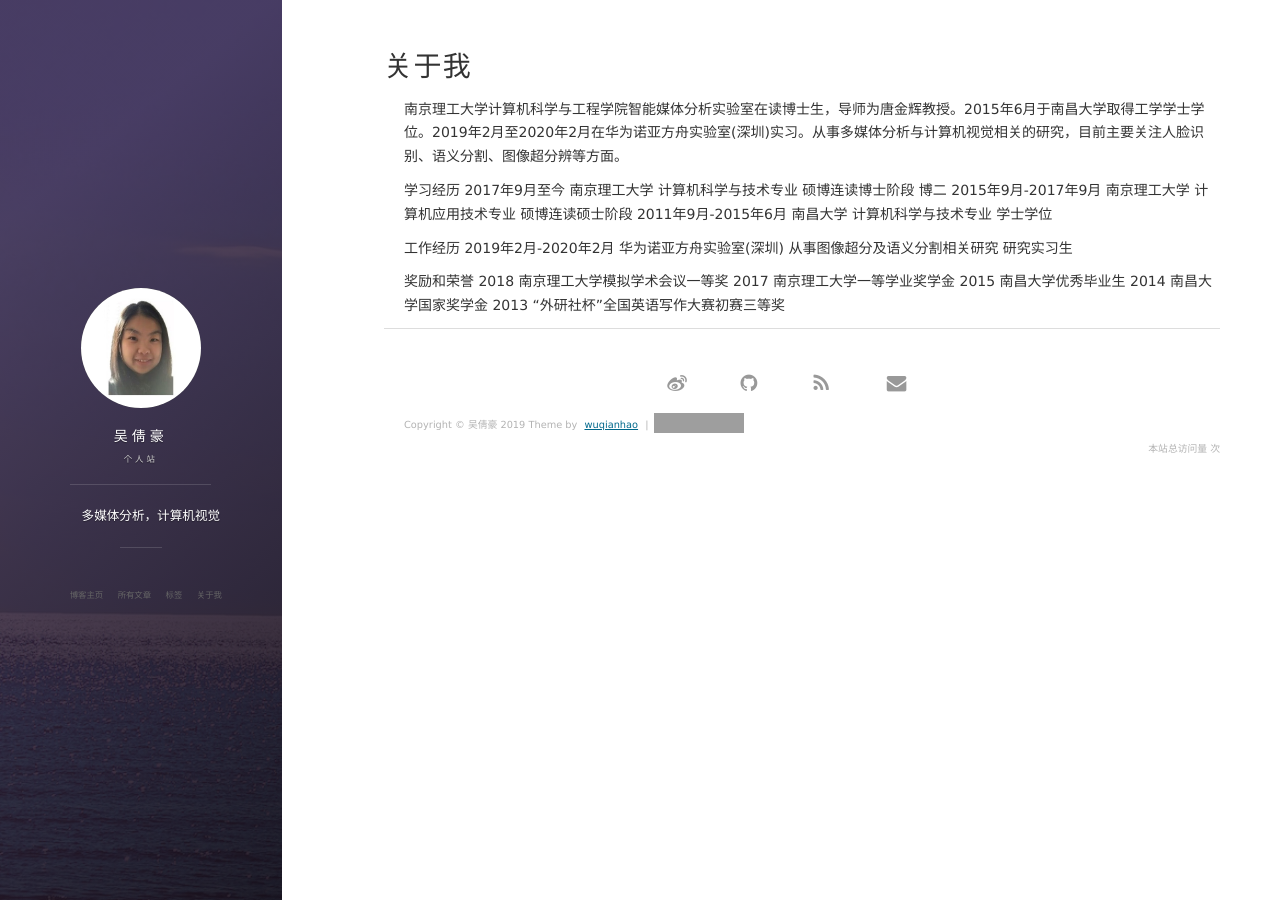
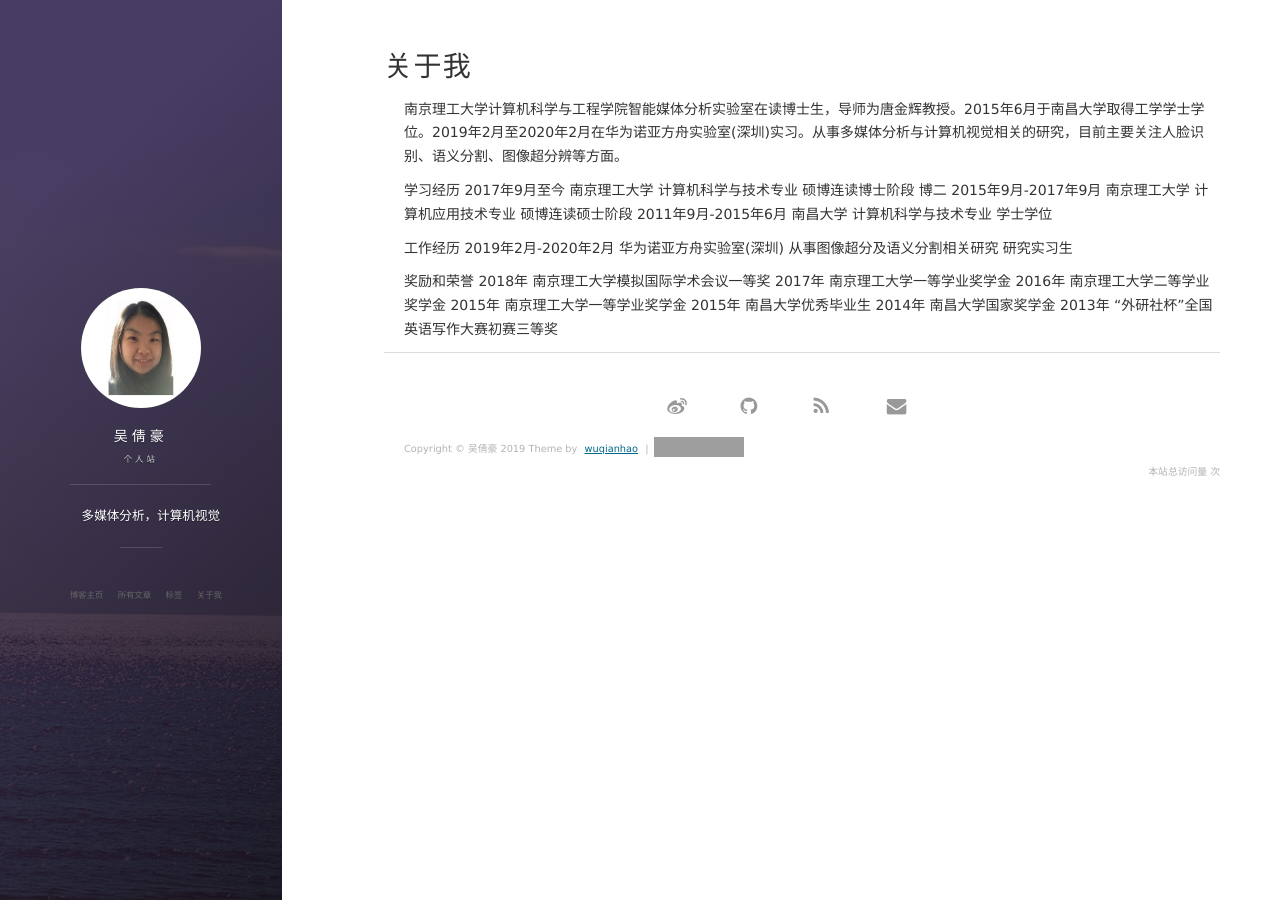
Before and after one commit to wqhIris/homepage, a Jekyll site: the page built from about.md, in a window 1280 px wide. Built offline with Jekyll 4.4.1, drawn with Linux system fonts in a browser that asks for light colours; nearby versions of some CDN libraries; comment, search, counter and statistics services are not loaded; grey boxes are pictures that could not be loaded.

Commit message:
Update about.md

```diff
--- a/about.md
+++ b/about.md
@@ -14,8 +14,10 @@ title: 关于我
 2019年2月-2020年2月   华为诺亚方舟实验室(深圳) 从事图像超分及语义分割相关研究 研究实习生
 
 奖励和荣誉
-2018  南京理工大学模拟学术会议一等奖
-2017	南京理工大学一等学业奖学金
-2015	南昌大学优秀毕业生
-2014	南昌大学国家奖学金
-2013	“外研社杯”全国英语写作大赛初赛三等奖
+2018年 南京理工大学模拟国际学术会议一等奖
+2017年	南京理工大学一等学业奖学金
+2016年 南京理工大学二等学业奖学金
+2015年 南京理工大学一等学业奖学金
+2015年	南昌大学优秀毕业生
+2014年	南昌大学国家奖学金
+2013年	“外研社杯”全国英语写作大赛初赛三等奖
```
